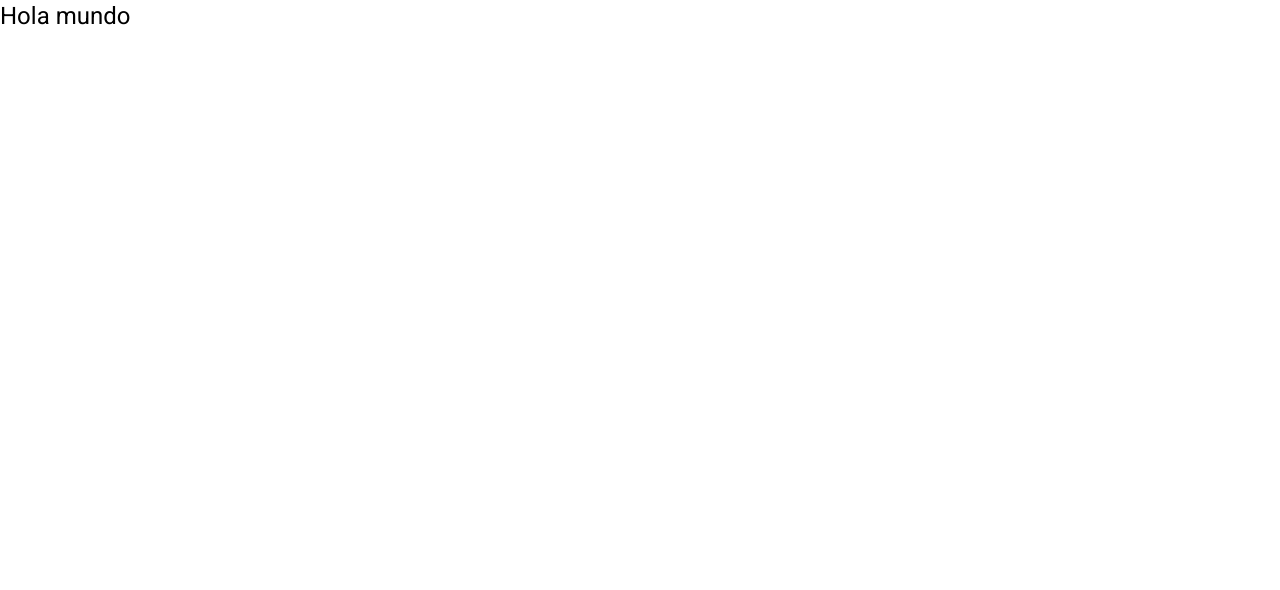
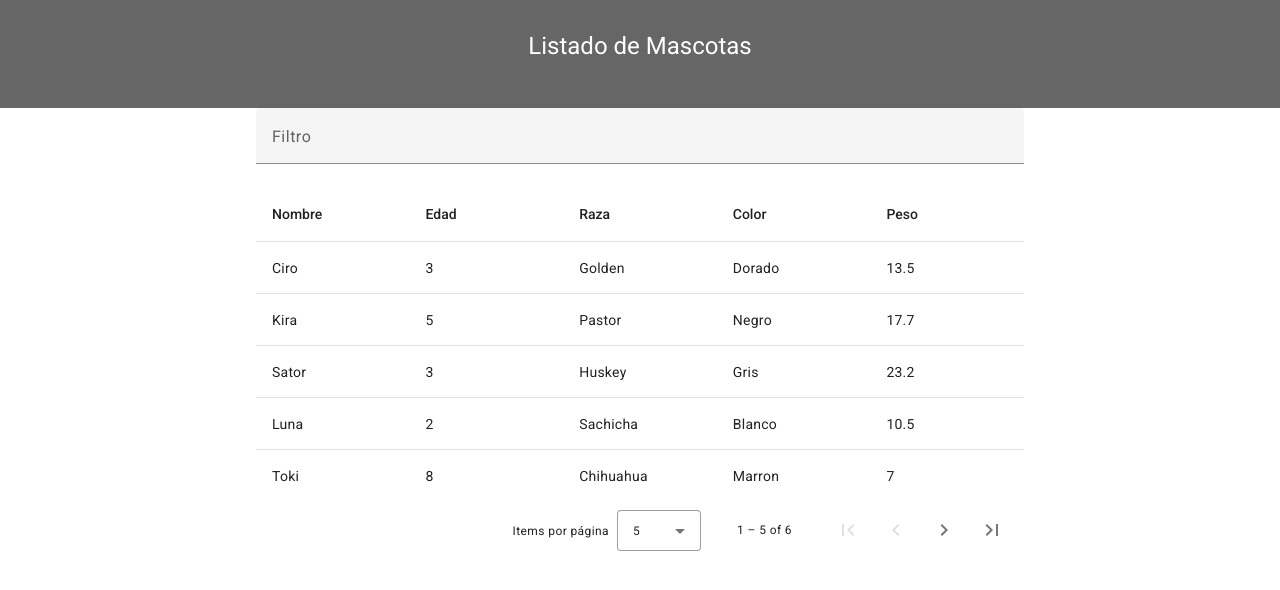
Before and after one commit to alfred84/frontend-crud-pet-angular15, an Angular app: page / in a window 1280 px wide. Shown: the top 590 px of the page. Built offline with nearby package versions, Linux system fonts and the light colour scheme.

Commit message:
Listar, paginar, ordenar y filtrar mascotas

```diff
--- a/src/app/app.component.html
+++ b/src/app/app.component.html
@@ -1 +1 @@
-<h1>Hola mundo</h1>
+<app-listado-mascotas></app-listado-mascotas>
--- a/src/app/components/listado-mascotas/listado-mascotas.component.html
+++ b/src/app/components/listado-mascotas/listado-mascotas.component.html
@@ -1 +1,56 @@
-<p>listado-mascotas works!</p>
+<div class="title">
+    <h1>Listado de Mascotas</h1>
+</div>
+
+<div class="container">
+
+    <mat-form-field>
+        <mat-label>Filtro</mat-label>
+        <input matInput (keyup)="applyFilter($event)" placeholder="Buscar..." #input autocomplete="off">
+    </mat-form-field>
+
+    <table mat-table [dataSource]="dataSource" matSort class="mat-elevation-z0">
+
+        <!--- Note that these columns can be defined in any order.
+              The actual rendered columns are set as a property on the row definition" -->
+
+        <!-- Position Column -->
+        <ng-container matColumnDef="nombre">
+            <th mat-header-cell *matHeaderCellDef mat-sort-header> Nombre </th>
+            <td mat-cell *matCellDef="let element"> {{element.nombre}} </td>
+        </ng-container>
+
+        <!-- Position Column -->
+        <ng-container matColumnDef="edad">
+            <th mat-header-cell *matHeaderCellDef mat-sort-header> Edad </th>
+            <td mat-cell *matCellDef="let element"> {{element.edad}} </td>
+        </ng-container>
+
+          <!-- Position Column -->
+        <ng-container matColumnDef="raza">
+            <th mat-header-cell *matHeaderCellDef mat-sort-header> Raza </th>
+            <td mat-cell *matCellDef="let element"> {{element.raza}} </td>
+        </ng-container>
+
+          <!-- Position Column -->
+        <ng-container matColumnDef="color">
+            <th mat-header-cell *matHeaderCellDef mat-sort-header> Color </th>
+            <td mat-cell *matCellDef="let element"> {{element.color}} </td>
+        </ng-container>
+
+          <!-- Position Column -->
+        <ng-container matColumnDef="peso">
+            <th mat-header-cell *matHeaderCellDef mat-sort-header> Peso </th>
+            <td mat-cell *matCellDef="let element"> {{element.peso}} </td>
+        </ng-container>
+
+
+        <tr mat-header-row *matHeaderRowDef="displayedColumns"></tr>
+        <tr mat-row *matRowDef="let row; columns: displayedColumns;"></tr>
+    </table>
+
+    <mat-paginator [pageSizeOptions]="[5, 10, 20]"
+                 showFirstLastButtons
+                 aria-label="Select page of periodic elements">
+    </mat-paginator>
+</div>
--- a/src/app/components/listado-mascotas/listado-mascotas.component.scss
+++ b/src/app/components/listado-mascotas/listado-mascotas.component.scss
@@ -0,0 +1,23 @@
+.title {
+    background-color: #666;
+    padding: 30px;
+    text-align: center;
+    color: white;
+}
+
+table {
+    width: 100%;
+}
+
+.container {
+    margin: 0 20%; // margin 0 arriba y abajo y 20% a la izquierda y la derecha
+}
+
+td, th {
+    width: 15%;
+}
+
+.mat-mdc-form-field {
+    font-size: 14px;
+    width: 100%;
+}
--- a/src/app/components/listado-mascotas/listado-mascotas.component.ts
+++ b/src/app/components/listado-mascotas/listado-mascotas.component.ts
@@ -1,10 +1,40 @@
-import { Component } from '@angular/core';
+import { AfterViewInit, Component, ViewChild } from '@angular/core';
+import { MatPaginator } from '@angular/material/paginator';
+import { MatSort } from '@angular/material/sort';
+import { MatTableDataSource } from '@angular/material/table';
+import { Mascotas } from 'src/app/interfaces/mascotas';
+
+const listMascotas: Mascotas[] = [
+  {nombre: 'Ciro', edad: 3, raza: 'Golden', color:'Dorado', peso: 13.5},
+  {nombre: 'Kira', edad: 5, raza: 'Pastor', color:'Negro', peso: 17.7},
+  {nombre: 'Sator', edad: 3, raza: 'Huskey', color:'Gris', peso: 23.2},
+  {nombre: 'Luna', edad: 2, raza: 'Sachicha', color:'Blanco', peso: 10.5},
+  {nombre: 'Toki', edad: 8, raza: 'Chihuahua', color:'Marron', peso: 7},
+  {nombre: 'Kiki', edad: 1, raza: 'Doberman', color:'Negro', peso: 15}
+];
 
 @Component({
   selector: 'app-listado-mascotas',
   templateUrl: './listado-mascotas.component.html',
   styleUrls: ['./listado-mascotas.component.scss']
 })
-export class ListadoMascotasComponent {
+export class ListadoMascotasComponent implements AfterViewInit {
+
+  displayedColumns: string[] = ['nombre','edad','raza','color','peso'];
+  dataSource = new MatTableDataSource<Mascotas>(listMascotas);
+
+  @ViewChild(MatPaginator) paginator!: MatPaginator;
+  @ViewChild(MatSort) sort!: MatSort;
+
+  applyFilter(event: Event) {
+    const filterValue = (event.target as HTMLInputElement).value;
+    this.dataSource.filter = filterValue.trim().toLowerCase();
+  }
+
+  ngAfterViewInit() {
+    this.dataSource.paginator = this.paginator;
+    this.paginator._intl.itemsPerPageLabel = 'Items por página';
+    this.dataSource.sort = this.sort;
+  }
 
 }
--- a/src/app/interfaces/mascotas.ts
+++ b/src/app/interfaces/mascotas.ts
@@ -1,2 +1,8 @@
 export interface Mascotas {
+    id?: number;
+    nombre: string;
+    edad: number;
+    raza: string;
+    color: string;
+    peso: number;
 }
--- a/src/index.html
+++ b/src/index.html
@@ -2,7 +2,7 @@
 <html lang="en">
 <head>
   <meta charset="utf-8">
-  <title>AngularMascotas</title>
+  <title>Listados de Mascotas</title>
   <base href="/">
   <meta name="viewport" content="width=device-width, initial-scale=1">
   <link rel="icon" type="image/x-icon" href="favicon.ico">
```
Also changed, not shown: src/app/app.module.ts (+16 -2 lines).
